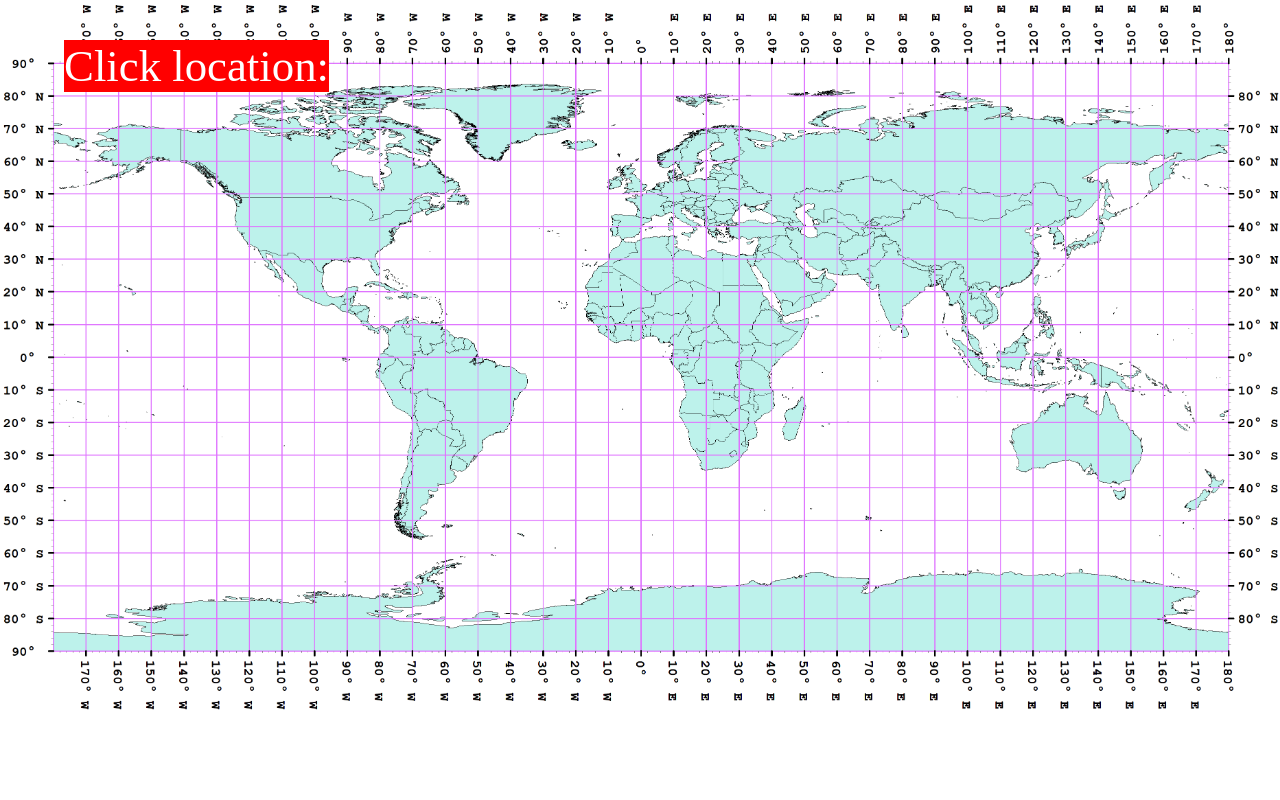
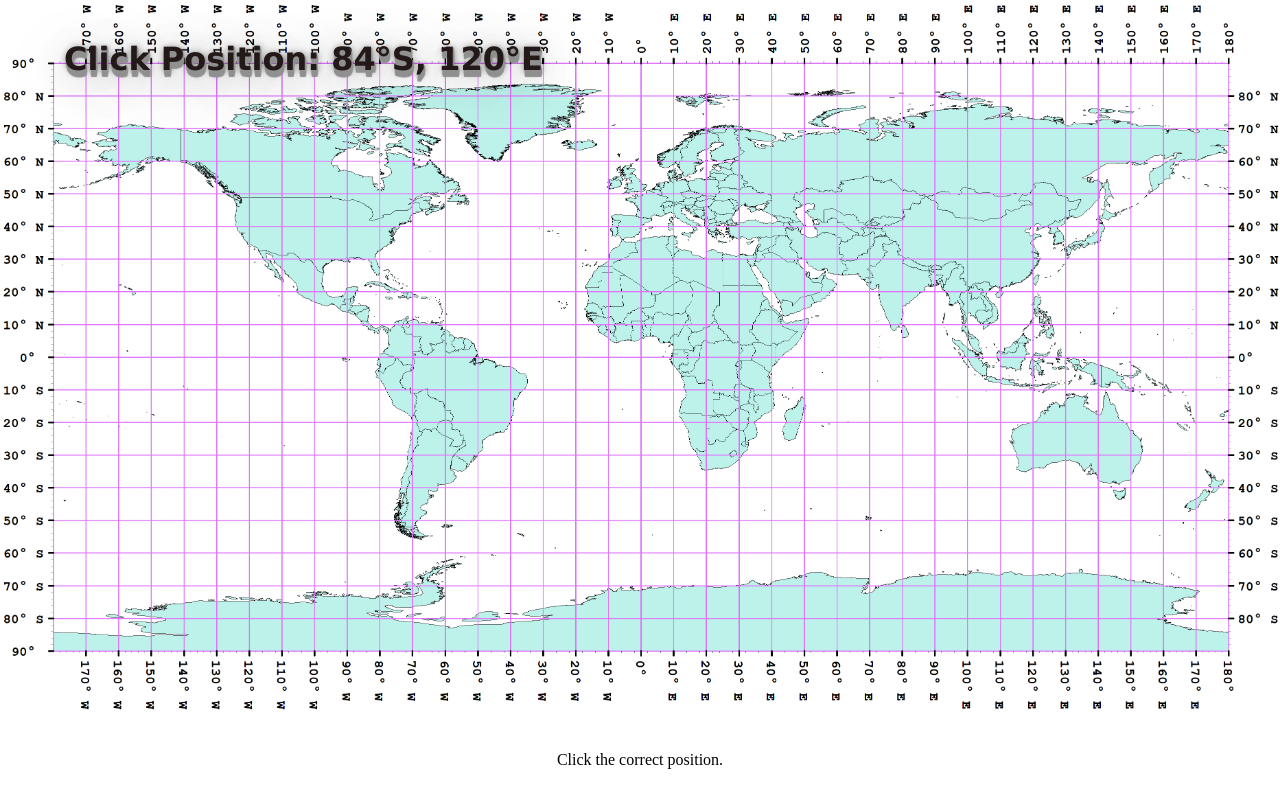
Before and after one commit to rlawry/latlongame, a plain HTML site: page index.html in a window 1280 px wide. Drawn offline with Linux system fonts and the light colour scheme.

Commit message:
jhjhfjhf

```diff
--- a/index.html
+++ b/index.html
@@ -5,10 +5,9 @@
         <title>Latitude Longitude Game</title>
     </head>
     <body>
-        <div class="container">
-            <div class="xyposition" id="xyposition">Click location:</div>
-            <canvas id="platform" width=1366px height=768px></canvas>
-        </div>
+        <div class="xyposition" id="target">Find this location:</div>
+        <canvas id="platform" width=1366px height=768px></canvas>
+        <div class="game" id="message">Click the correct position.</div>
     </body>
     <script src = "latlon.js"></script>
 </html>
--- a/latlon.js
+++ b/latlon.js
@@ -5,16 +5,20 @@ ctx.imageSmoothingEnabled = false;
 
 
 loadImage();
+generatePos();
 var newWidth;
 var newHeight;
+var refreshCount=0;
 function loadImage(){
     var map = new Image();
     map.src = 'worldmap.png';
-    canvas.width = 3729 * 0.6;
-    canvas.height = 2068 * 0.6;
+    // canvas.width = 3729 * 0.6;
+    // canvas.height = 2068 * 0.6;
+    canvas.width = window.innerWidth
+    canvas.height = window.innerHeight;
     ctx.canvas.width  = window.innerWidth;
     ctx.canvas.height = window.innerHeight;
-    console.log(window.devicePixelRatio);
+   //console.log(window.devicePixelRatio);
     var width;
     var height;
     map.onload = function(){
@@ -22,42 +26,47 @@ function loadImage(){
         height = this.height;
 
         var scaleWF = canvas.width/width;
+        var scaleHF = canvas.height/height;
+        //console.log(scaleWF + " scaleWF " + scaleHF + " scaleHF");
         newWidth = canvas.width;
         newHeight = scaleWF * height;
-        console.log(newHeight + "total height");
+        canvas.height = Math.round(newHeight);
+        //console.log(newHeight + "total height");
         ctx.drawImage(map, 0, 0, Math.round(newWidth),Math.round(newHeight));
-        console.log(width + "image width and " + canvas.width + " canvas width and " + canvas.height + " canvas height");
+
+        //console.log(width + "image width and " + canvas.width + " canvas width and " + canvas.height + " canvas height");
     }
-
+    refreshCount = 0;
 }
 
-document.getElementById("platform").addEventListener("click",function(e){getMousePos(canvas, e);});
-
+document.getElementById("platform").addEventListener("click",function(e){checkLocation(canvas,e);});
+//scaleHF = 0.42166344294003866
 //constants based on image dimensions and one test-case
 var totalWidth = 867;
 var rightPaddingPercent = 34.8579545468902/totalWidth;
 var leftPaddingPercent = (totalWidth-831.8579545468092)/totalWidth;
 var gutsW = 1 - rightPaddingPercent - leftPaddingPercent;
 var centerWGutsPercent = rightPaddingPercent + gutsW/2;
-
-var totalHeight = 480.8141592920354;
-var bottomPaddingPercent = 440/totalWidth;
-var topPaddingPercent = (totalHeight-42)/totalHeight;
+var points = 0;
+var totalHeight = 529;
+var bottomPaddingPercent = (totalHeight-485)/totalHeight;
+var topPaddingPercent = 47/totalHeight;
 var gutsH = 1 - bottomPaddingPercent - topPaddingPercent;
-var centerHGutsPercent = bottomPaddingPercent + gutsH/2;
+var centerHGutsPercent = topPaddingPercent + gutsH/2;
 
 function getMousePos(canvas, evt) {
-    var rect = canvas.getBoundingClientRect();
+
     var centerW = canvas.width * centerWGutsPercent;
     var centerH = newHeight * centerHGutsPercent;
-    console.log("CenterW = " + centerW+ " CenterH = " + centerH);
+    //console.log("CenterW = " + centerW+ " CenterH = " + centerH);
     var lon = Math.round(180/(canvas.width-rightPaddingPercent*canvas.width-centerW)* (evt.clientX-centerW));
     var lat = Math.round(-90/(newHeight-bottomPaddingPercent*newHeight-centerH) * (evt.clientY-centerH));
-    console.log("canvas w " + canvas.width + " - " + rightPaddingPercent + " * " + canvas.width + " - " + centerW );
-    console.log(canvas.width-rightPaddingPercent*canvas.width-centerW);
-    console.log(convertLon(lon) + " longitude");
+    var output = [lat, lon];
+    //console.log("canvas w " + canvas.width + " - " + rightPaddingPercent + " * " + canvas.width + " - " + centerW );
+    //console.log(canvas.width-rightPaddingPercent*canvas.width-centerW);
+    //console.log(convertLon(lon) + " longitude");
     //document.getElementById("xyposition").innerHTML = "Click Position: (" + evt.clientY + ", " + convertLon(lon) + ")";
-    document.getElementById("xyposition").innerHTML = "Click Position: (" + convertLat(lat) + ", " + convertLon(lon) + ")";
+    return output;
 }
 
 function convertLon(obj){
@@ -80,9 +89,71 @@ function convertLat(obj){
     else return obj;
 }
 
-function draw() {
+var targetLat, targetLon;
+var tries = 1;
+var refreshCount=0;
 
-//
+function generatePos() {
+    var latPos = Math.random()*90;
+    var lonPos = Math.random()*180;
+    var flipDir = Math.random() < 0.5 ? -1 : 1;
+    targetLat = Math.round(latPos * flipDir);
+    flipDir = Math.random() < 0.5 ? -1 : 1;
+    targetLon = Math.round(lonPos * flipDir);
+    var latText,lonText;
+    if(targetLat<0){latText = Math.abs(targetLat) + "&deg;S";}
+    else if(targetLat>0){latText = targetLat + "&deg;N";}
+    else latText = targetLat + "&deg;";
+
+    if(targetLon<0){lonText = Math.abs(targetLon) + "&deg;W";}
+    else if(targetLon>0){lonText = targetLon + "&deg;E";}
+    else lonText = targetLon + "&deg;";
+
+    console.log(targetLat + " targetLat " + targetLon + " targetLon");
+    document.getElementById("target").innerHTML = "Click Position: " + latText + ", " + lonText;
+}
+
+var putLeaves = function(e) {
+    var bounds = e.target.getBoundingClientRect();
+    var x = e.clientX - bounds.left;
+    var y = e.clientY - bounds.top;
+
+    ctx.beginPath();
+    ctx.arc(x,y,10,0,Math.PI*2,false);
+    ctx.strokeStyle ="#000000";
+    ctx.stroke();
+  }
+
+function checkLocation(canvas, evt){
+    var mousePos = getMousePos(canvas, evt);
+    putLeaves(evt);
+    if(mousePos[0] >= targetLat - 3 && mousePos[0] <= targetLat +3 ){
+        if(mousePos[1] >= targetLon - 3 && mousePos[1] <= targetLon +3 ){
+            loadImage();
+            document.getElementById("message").innerHTML = "Correct in " + tries + " tries.";
+            document.querySelectorAll(".target").forEach(item => {item.classList.add("flashcorrect");});
+            generatePos();
+            tries = 0;
+        }
+    }
+    else {
+        tries++;
+        refreshCount++;
+        document.getElementById("message").innerHTML = "WRONG.";
+    }
+    if(refreshCount>10){loadImage();}
+    console.log(tries);
 }
 
 window.addEventListener("resize", function(){loadImage()}, true);
+
+document.addEventListener("DOMContentLoaded", addListenForClear);
+function addListenForClear(){
+    var place = document.getElementById("xyposition");
+    var clearIt = function() {
+       place.classList.remove("flashwrong");
+       place.classList.remove("flashcorrect");
+    };
+    place.addEventListener("animationend",clearIt);
+    console.log("they were made.");
+}
--- a/main.css
+++ b/main.css
@@ -1,27 +1,72 @@
 html,body{
     height: 100%;
-    display: flex;
+
     align-items: center;
     justify-content: center;
+    overflow: hidden;
+    margin: 0px;
 }
 
 .container{
-    display: flex;
+    display: block;
     justify-content: center;
     align-items: center;
+  }
+
+.xyposition{
+        user-select: none;
+        caret-color: transparent;
+        pointer-events: none;
+        position: absolute;
+        top: 5%;
+        left: 5%;
+
+        font-family: verdana;
+        font-size: 2em;
+        font-weight: 700;
+        color: #231919;
+        text-shadow: 1px 1px 1px #919191,
+            1px 2px 1px #919191,
+            1px 3px 1px #919191,
+            1px 4px 1px #919191,
+            1px 5px 1px #919191,
+            1px 6px 1px #919191,
+            1px 7px 1px #919191,
+
+        1px 1px 6px rgba(16,16,16,0.4),
+        1px 2px 10px rgba(16,16,16,0.2),
+        1px 5px 35px rgba(16,16,16,0.2),
+        1px 10px 60px rgba(16,16,16,0.4);
 }
 
-.xyposition{
+.game{
     position: absolute;
-    top: 5%;
-    left: 5%;
-    background-color: red;
-    color: white;
-    font-size: 1em;
-    font-size: 3.5vw;
-
+    bottom: 5%;
+    left: 50%;
+    transform: translate(-50%, 50%);
+    z-index:3;
+    user-select: none;
+    caret-color: transparent;
+    pointer-events: none;
 }
 
 .canvas{
     user-select: none;
 }
+
+@keyframes flashcorrect {
+    0% {
+        box-shadow: 0px 0px 150px 150px rgb(30, 255, 30);
+        opacity:1;
+    }
+    52% {
+        box-shadow: 0px 0px 10px 15px rgb(111, 255, 128);
+    }
+}
+
+.flashcorrect {
+    animation-name: flashcorrect;
+    animation-duration: 1500ms;
+    animation-iteration-count: 1;
+    animation-timing-function: ease-in-out;
+}
```
